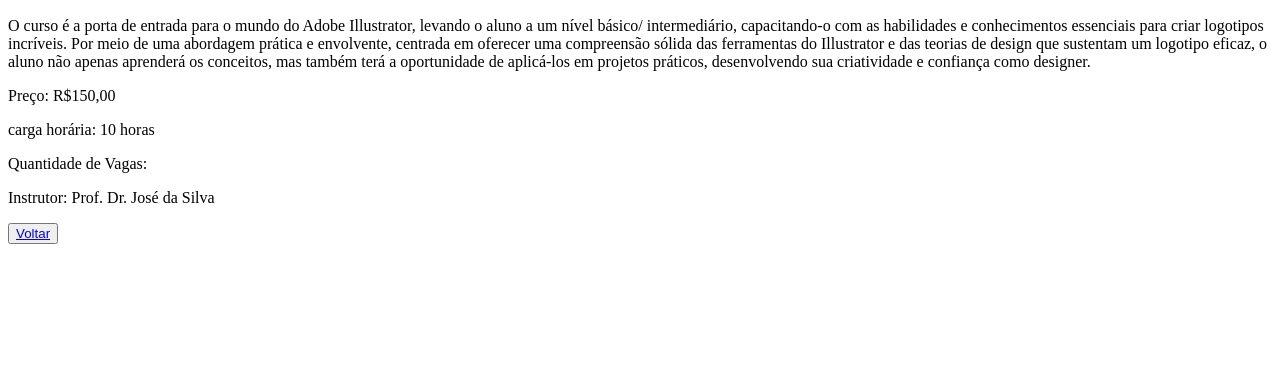
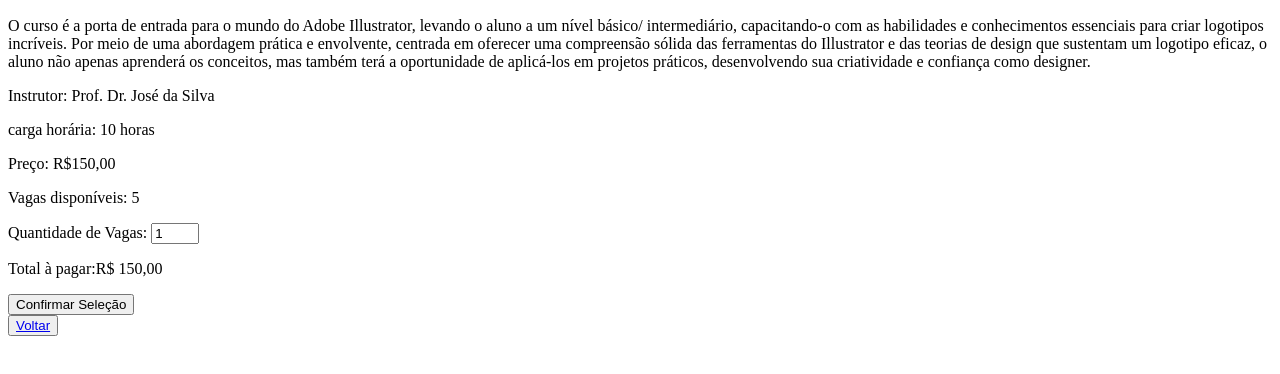
Before and after one commit to SullyvanOgawa/Atividade-1---PPI, a website: page Views/private/adobe2.html in a window 1280 px wide. Shown: the part 110-484 px from the top of the page. Drawn offline with Linux system fonts and the light colour scheme.

Commit message:
Concluindo o Scriipt para quantidade de Vagas

```diff
--- a/Views/private/adobe2.html
+++ b/Views/private/adobe2.html
@@ -16,13 +16,19 @@
         </p>
     </div>
 
-    <div>
+    <div class="curso" data-preco="150" data-vagas="5">
+        <p>Instrutor: Prof. Dr. José da Silva</p>
+        <p>carga horária: 10 horas</p>
         <p>Preço: R$150,00</p>
-        <p>carga horária: 10 horas</p>
-        <p>Quantidade de Vagas: </p>
-        <p>Instrutor: Prof. Dr. José da Silva</p>
+        <p>Vagas disponíveis: <span class="vagas"></span></p>
+        <label>Quantidade de Vagas: </label>
+        <input type="number" class="quantidade" min="1" value="1">
+        <p>Total à pagar:<span class="total"></span> </p>
+         <button class="btn-confirmar">Confirmar Seleção</button>
+
     </div>
+    <script src="/js/script.js"></script>
 
-     <button><a href="index.html">Voltar</a></button>
+    <button><a href="/index.html">Voltar</a></button>
 </body>
 </html>
--- a/Views/public/js/script.js
+++ b/Views/public/js/script.js
@@ -1 +1,49 @@
-console.log("Juju");
+
+document.querySelectorAll(".curso").forEach(curso => {
+    const preco = parseFloat(curso.dataset.preco);
+    const vagasDisponiveis = parseInt(curso.dataset.vagas);
+
+    const quantidadeInput = curso.querySelector(".quantidade");
+    const totalGeral = curso.querySelector(".total");
+    const vagasGeral = curso.querySelector(".vagas");
+    const botaoConfirmar = curso.querySelector(".btn-confirmar");
+
+    vagasGeral.textContent = vagasDisponiveis;
+    quantidadeInput.max = vagasDisponiveis;
+    quantidadeInput.value = 1;
+
+    function atualizarTotal(){
+        let quantidade = parseInt(quantidadeInput.value);
+
+        if(quantidade > vagasDisponiveis){
+            quantidade = vagasDisponiveis;
+
+        }
+
+        quantidade.value = quantidade;
+
+        const totalAtual = preco * quantidade;
+
+        totalGeral.textContent = totalAtual.toLocaleString("pt-BR", {
+            style: "currency",
+            currency: "BRL"
+        });
+
+        total.textContent = totalAtual;
+    }
+
+    botaoConfirmar.addEventListener("click", () => {
+        const qtd = quantidadeInput.value;
+        const valorFinal = totalGeral.textContent;
+
+        if (qtd > 0) {
+            alert(`Sucesso! Vagas selecionadas: ${qtd}\nValor Total: ${valorFinal}`);
+        } else {
+            alert("Por favor, selecione pelo menos 1 vaga.");
+        }
+    });
+
+    quantidadeInput.addEventListener("input", atualizarTotal);
+
+    atualizarTotal();
+});
--- a/index.js
+++ b/index.js
@@ -18,10 +18,10 @@
     }
 }))
 app.use(express.urlencoded({extended: true}));
-
 app.use(express.static('./Views/public'));
 
 app.post("/login", (requisicao, resposta) => {
+
     const usuario = requisicao.body.usuario;
     const senha = requisicao.body.senha;
 
```
Also changed, not shown: Views/private/adobe.html (+10 -6 lines), Views/private/educacaoInfantil.html (+10 -6 lines), Views/private/musica.html (+10 -6 lines).
